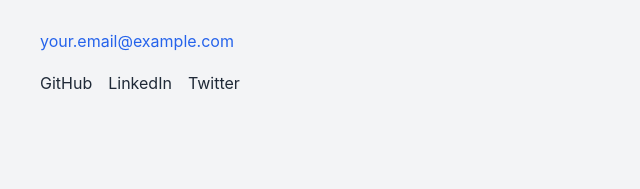
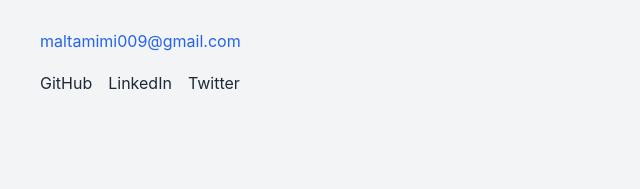
Before and after one commit to Altamimi004/altamimi004.github.io, a website: page index.html in a window 1280 px wide. Shown: the part 2884-3073 px from the top of the page, 0-640 px from the left. Drawn offline with nearby package versions, Linux system fonts and the light colour scheme.

Commit message:
githubwebsite

```diff
--- a/index.html
+++ b/index.html
@@ -114,7 +114,7 @@
                             <h3>Let's Work Together</h3>
                             <p>I'm always open to discussing new projects, creative ideas, or opportunities to be part of your vision.</p>
                             <div class="contact-details">
-                                <a href="mailto:your.email@example.com" class="contact-link">your.email@example.com</a>
+                                <a href="mailto:your.email@example.com" class="contact-link">maltamimi009@gmail.com</a>
                                 <div class="social-links">
                                     <a href="#" class="social-link">GitHub</a>
                                     <a href="#" class="social-link">LinkedIn</a>
```
